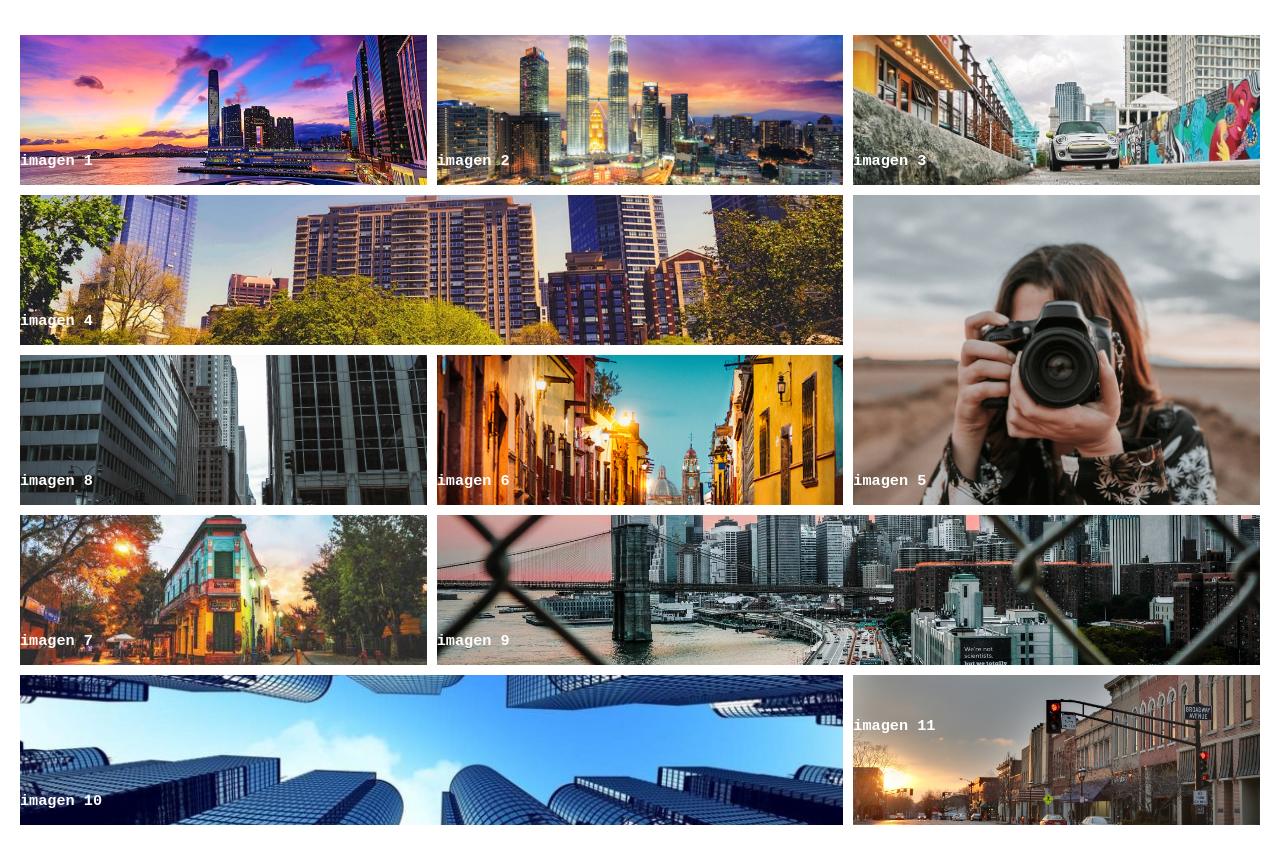
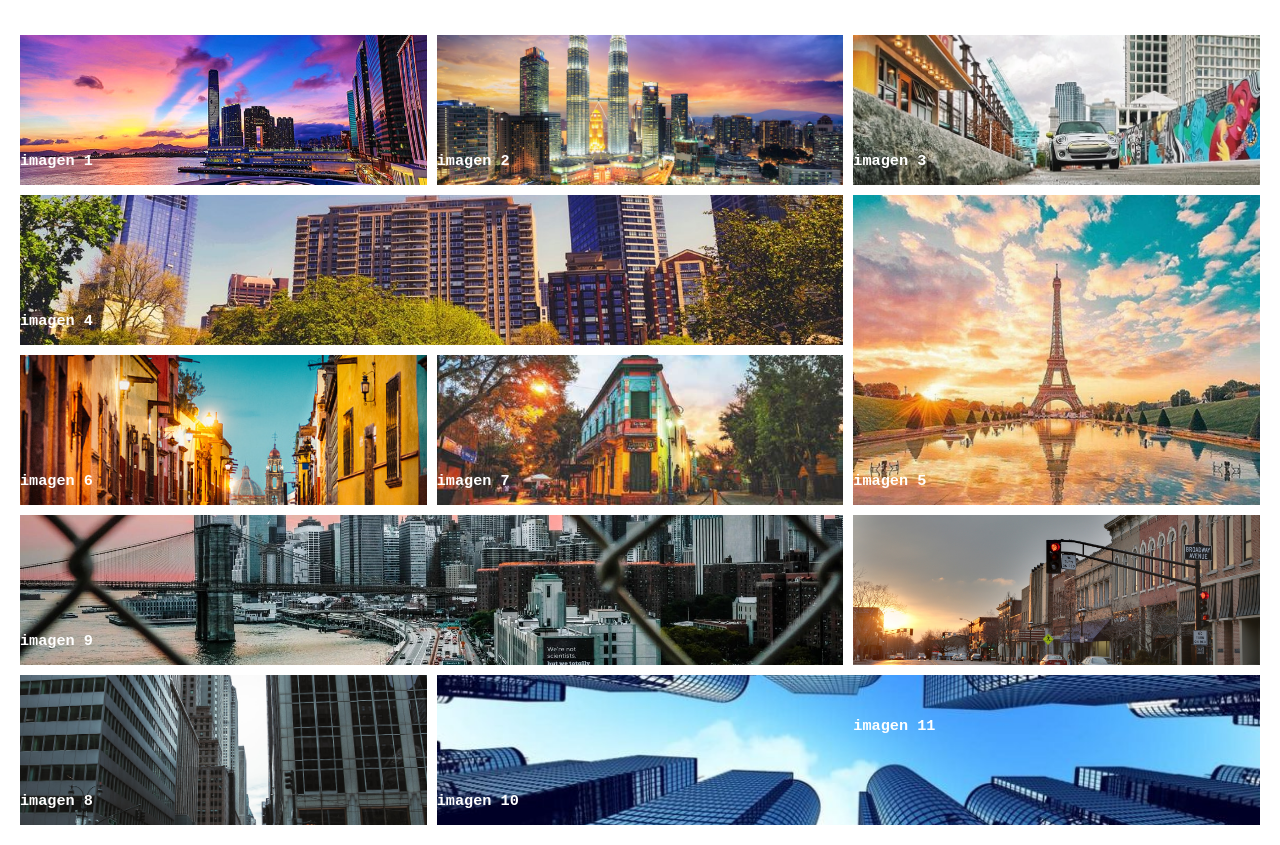
Before and after one commit to KlicheSz/Galeria-de-imagenes, a plain HTML site: page index.html in a window 1280 px wide. Shown: the part 50-895 px from the top of the page. Drawn offline with Linux system fonts and the light colour scheme.

Commit message:
agregue una mediaquery cambie un par de img

```diff
--- a/index.html
+++ b/index.html
@@ -4,8 +4,8 @@
     <meta charset="UTF-8">
     <meta http-equiv="X-UA-Compatible" content="IE=edge">
     <meta name="viewport" content="width=device-width, initial-scale=1.0">
-    <title>Imagenes</title>
     <link rel="stylesheet" href="style.css">
+    <title>Galeria De Imagenes</title>
 
 </head>
 <body>
@@ -36,7 +36,7 @@
             </div>
 
              <div class="foto_item">
-                 <img src="./img/foto5.jpg" alt="" class="foto_img">
+                 <img src="./img/foto17.jpg" alt="" class="foto_img">
                     <h3 class="foto_title">imagen 5</h3>
             </div>
 
--- a/style.css
+++ b/style.css
@@ -11,9 +11,9 @@ body{
 h1{
     color: #444;
     text-align: center;
+}
 
-}
- /* estilos de galeria */
+ /* ! estilos de galeria */
 
 .foto_container{
     display: grid;
@@ -21,8 +21,7 @@ h1{
     grid-auto-rows: 150px;
     padding: 20px;
     grid-gap: 10px;
-    /* grid-template-rows: repeat(3 1fr); */
-
+    grid-template-rows: repeat(3 1fr);
 }
 
  .foto_item {
@@ -33,34 +32,28 @@ h1{
     width: 100%;
     height: 100%;
     object-fit: cover;
-    /* position: relative; */
 }
 .foto_title {
     position: absolute;
     bottom: 0;
     color: white;
     width: 100%;
-
 }
 
  .foto_item:nth-child(4) {
     grid-column-start: span 2;
-
 }
 
 .foto_item:nth-child(5) {
     grid-row-start: span 2;
-
 }
 
 .foto_item:nth-child(9) {
     grid-column-start: span 2;
-
 }
 
 .foto_item:nth-child(10) {
     grid-column-start: span 2;
-
 }
 
 @media (min-width:678px) {
@@ -68,6 +61,12 @@ h1{
         grid-template-columns: repeat(4, 1rf);
     }
     .foto_item:nth-child(8) {
-         grid-row-start: 3;
+         grid-row-start: 5;
+    }
+    .foto_item:nth-child(7) {
+         grid-row-start: span 1;
+    }
+    .foto_item:nth-child(10) {
+         grid-row-start: 5 ;
     }
 }
```
Also changed, not shown: img/foto17.jpg (added).
